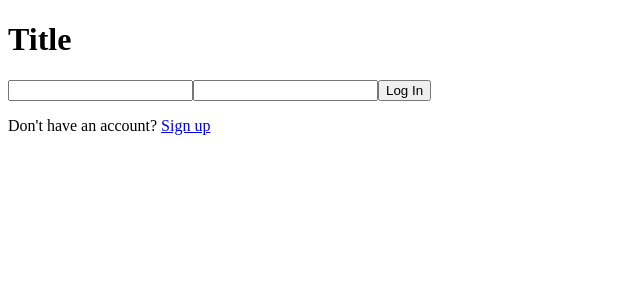
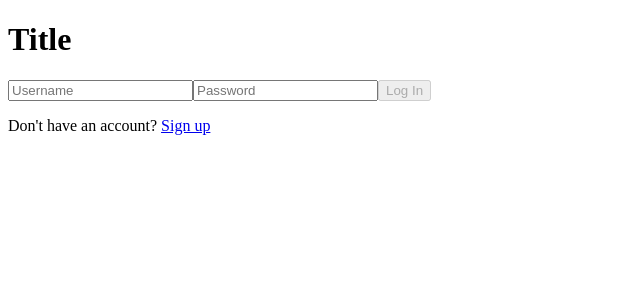
Before and after one commit to spen-c-kimm/kimmells-project-client, a React (Create React App) app: page / in a window 1280 px wide. Shown: the top 300 px of the page, without its empty margins (0-640 px from the left). Built offline with nearby package versions, Linux system fonts and the light colour scheme.

Commit message:
Created function to handle the inputs and login btn. Created function to handle logging in.

```diff
--- a/src/Views/Home.js
+++ b/src/Views/Home.js
@@ -1,26 +1,56 @@
 import React, { Component } from "react";
 import { Link } from "react-router-dom";
+import { showFailureAlert, showLoadingAlert } from "../utilities";
+import { withRouter } from "../withRouter";
 
 class Home extends Component {
     constructor(props) {
         super(props);
         this.state = {
-            message: "WELCOME!!!"
+            userName: "",
+            password: "",
+            disabled: true
         };
     }
 
-    componentWillMount() {
-        console.log("TEST")
-    }
+    handleLoginBtn() {
+        let disabled = false;
+
+        if (!this.state.userName || this.state.userName.length === 0 || !this.state.password || this.state.password.length === 0) disabled = true;
+
+        this.setState({
+            disabled
+        });
+    };
+
+    eventHandler(e) {
+        this.setState({
+            [e.target.name]: e.target.value
+        });
+
+        this.handleLoginBtn();
+    };
+
+    async login() {
+        const res = await showLoadingAlert("login", { ...this.state });
+            const srvData = res?.data;
+
+            if (!srvData.success) {
+                await showFailureAlert(srvData.message);
+            } else {
+                localStorage.setItem("token", srvData.token);
+                this.props.navigate('/feed');
+            }
+    };
 
     render() {
         return (
             <div>
                 <div>
                     <h1>Title</h1>
-                    <input />
-                    <input />
-                    <button>Log In</button>
+                    <input placeholder="Username" name="userName" onChange={this.eventHandler.bind(this)}/>
+                    <input placeholder="Password" name="password" onChange={this.eventHandler.bind(this)} type="password"/>
+                    <button disabled={this.state.disabled} onClick={this.login.bind(this)}>Log In</button>
                 </div>
                 <div>
                     <p>Don't have an account? <Link to={"/signup"}><span>Sign up</span></Link></p>
@@ -30,4 +60,4 @@ class Home extends Component {
     }
 }
 
-export default Home;
+export default withRouter(Home);
```
